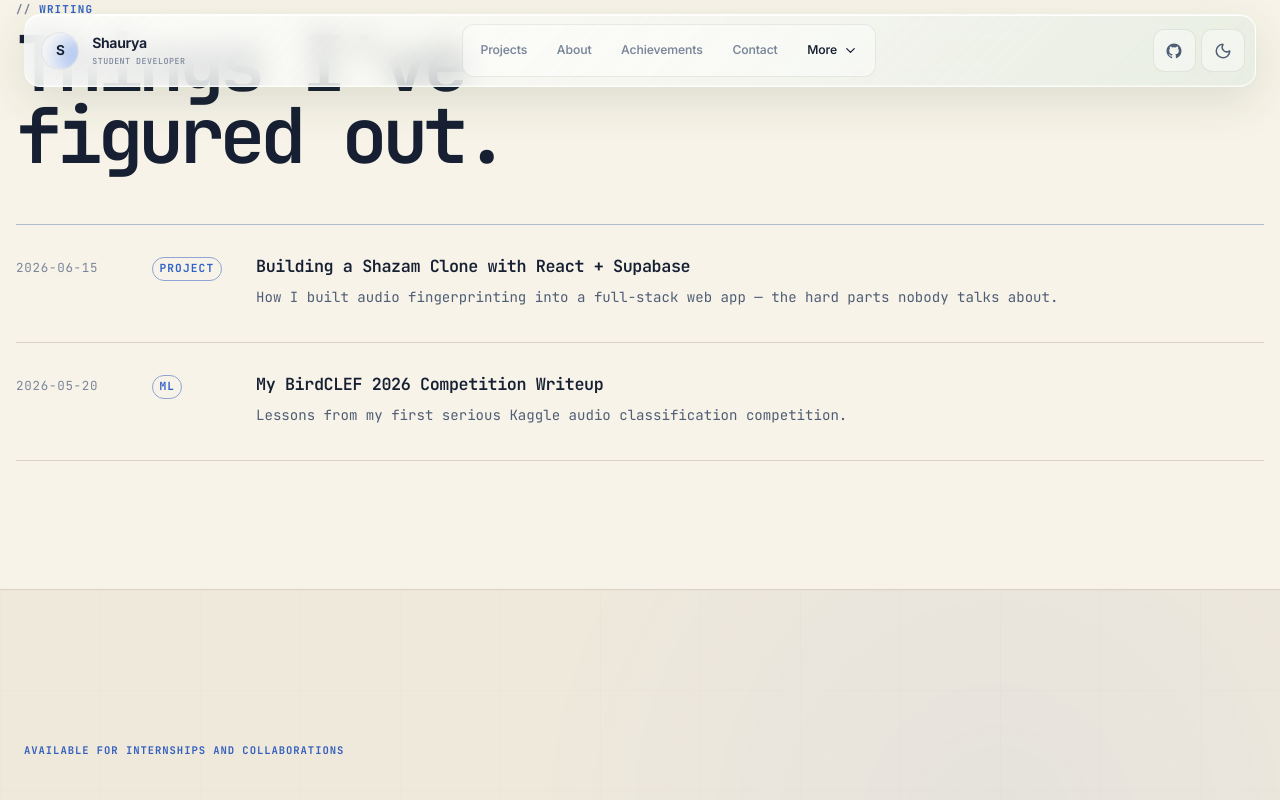
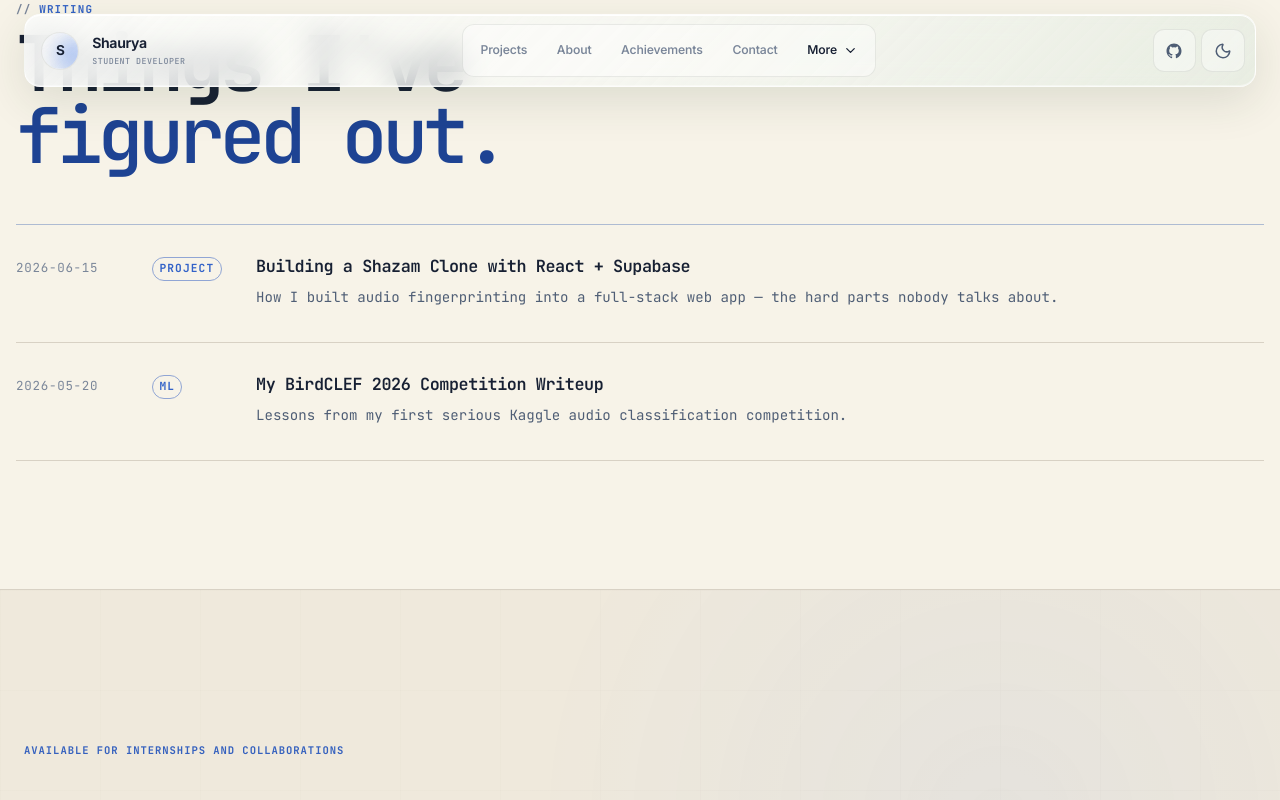
Before and after one commit to icecold009/shaurya-portfolio, a React (Vite) app: page /blog in a window 1280 px wide. Shown: the top 800 px of the page. Built offline with nearby package versions, Linux system fonts and the light colour scheme.

Commit message:
feat: add editorial heading emphasis

```diff
--- a/src/components/Achievements.jsx
+++ b/src/components/Achievements.jsx
@@ -141,7 +141,7 @@ function Achievements() {
         <section className="achievements" id="achievements">
             <div className="section-heading">
                 <p className="section-label">Achievements</p>
-                <h2>Competitions, awards, and recognition.</h2>
+                <h2>Competitions, <em>awards,</em> and recognition.</h2>
             </div>
 
             <div className="achievements-body">
--- a/src/components/Contact.jsx
+++ b/src/components/Contact.jsx
@@ -29,7 +29,7 @@ function Contact() {
         <section className="contact" id="contact">
             <div className="section-heading">
                 <p className="section-label">Contact</p>
-                <h2>Let's build something useful.</h2>
+                <h2>Let's <em>build something useful.</em></h2>
             </div>
             <div className="contact-grid">
                 <form className="contact-form" onSubmit={handleSubmit}>
--- a/src/components/Projects.css
+++ b/src/components/Projects.css
@@ -1784,6 +1784,11 @@
     white-space: nowrap;
 }
 
+.project-browser-heading h3 em {
+    font-style: italic;
+    font-weight: 430;
+}
+
 .project-browser-hint {
     position: absolute;
     right: 0;
--- a/src/components/Projects.jsx
+++ b/src/components/Projects.jsx
@@ -473,7 +473,7 @@ function ProjectFolderBrowser() {
             <div className="project-browser-heading">
                 <div>
                     <p className="selected-work-kicker">Project index</p>
-                    <h3>Browse the archive.</h3>
+                    <h3>Browse the <em>archive.</em></h3>
                 </div>
                 <span className="project-browser-hint">
                     <ArrowRight size={15} aria-hidden="true" />
--- a/src/pages/about/AboutPage.css
+++ b/src/pages/about/AboutPage.css
@@ -333,6 +333,12 @@
     line-height: 1.08;
 }
 
+.about-editorial__principle h2 em {
+    color: color-mix(in srgb, var(--green) 54%, var(--text));
+    font-style: italic;
+    font-weight: 430;
+}
+
 .about-editorial__principle p {
     max-width: 38rem;
     margin: 0;
--- a/src/pages/about/AboutPage.jsx
+++ b/src/pages/about/AboutPage.jsx
@@ -17,19 +17,19 @@ import "./AboutPage.css";
 const principles = [
     {
         number: "01",
-        title: "Clarity before complexity",
+        title: <>Clarity before <em>complexity</em></>,
         description:
             "I prefer simple interfaces, understandable systems and deliberate decisions over unnecessary abstraction.",
     },
     {
         number: "02",
-        title: "Build end to end",
+        title: <>Build <em>end to end</em></>,
         description:
             "I enjoy moving across product thinking, frontend interaction, backend logic, databases and deployment.",
     },
     {
         number: "03",
-        title: "Ship and improve",
+        title: <>Ship and <em>improve</em></>,
         description:
             "Working software creates better questions. I build, observe what works and refine from real feedback.",
     },
--- a/src/pages/artwork/ArtworkPage.jsx
+++ b/src/pages/artwork/ArtworkPage.jsx
@@ -32,7 +32,7 @@ export default function ArtworkPage() {
             <section className="artwork-section">
                 <div className="section-heading">
                     <p className="section-label">Creative Work</p>
-                    <h2>Things I make outside of code.</h2>
+                    <h2>Things I make <em>outside of code.</em></h2>
                 </div>
                 <div className="artwork-grid">
                     {pieces.map((p, i) => (
--- a/src/pages/blog/BlogPage.jsx
+++ b/src/pages/blog/BlogPage.jsx
@@ -20,7 +20,7 @@ export default function BlogPage() {
         <section className="blog" id="blog">
             <div className="section-heading">
                 <p className="section-label">Writing</p>
-                <h2>Things I've figured out.</h2>
+                <h2>Things I've <em>figured out.</em></h2>
             </div>
 
             <div className="blog-list">
--- a/src/pages/certificates/CertificatesPage.jsx
+++ b/src/pages/certificates/CertificatesPage.jsx
@@ -256,7 +256,7 @@ export default function CertificatesPage() {
             <section className="artwork-section">
                 <div className="section-heading">
                     <p className="section-label">Credentials</p>
-                    <h2>Certificates &amp; awards.</h2>
+                    <h2>Certificates &amp; <em>awards.</em></h2>
                 </div>
 
                 {/* Section tabs */}
--- a/src/pages/uses/UsesPage.jsx
+++ b/src/pages/uses/UsesPage.jsx
@@ -57,7 +57,7 @@ export default function UsesPage() {
             <section className="uses-section">
                 <div className="section-heading">
                     <p className="section-label">Setup</p>
-                    <h2>What I use to build things.</h2>
+                    <h2>What I use to <em>build things.</em></h2>
                 </div>
                 <div className="uses-grid">
                     {uses.map((group) => (
--- a/src/styles/components/section-heading.css
+++ b/src/styles/components/section-heading.css
@@ -35,3 +35,9 @@
     font-weight: 800;
     color: var(--text);
 }
+
+.section-heading h2 em {
+    color: color-mix(in srgb, var(--green) 54%, var(--text));
+    font-style: italic;
+    font-weight: 430;
+}
--- a/src/styles/pages/editorial-pages.css
+++ b/src/styles/pages/editorial-pages.css
@@ -70,6 +70,12 @@
     letter-spacing: -0.07em;
     line-height: 0.94;
     text-wrap: balance;
+}
+
+.section-heading h2 em {
+    color: color-mix(in srgb, var(--green) 52%, var(--text));
+    font-style: italic;
+    font-weight: 430;
 }
 
 .contact,
```
